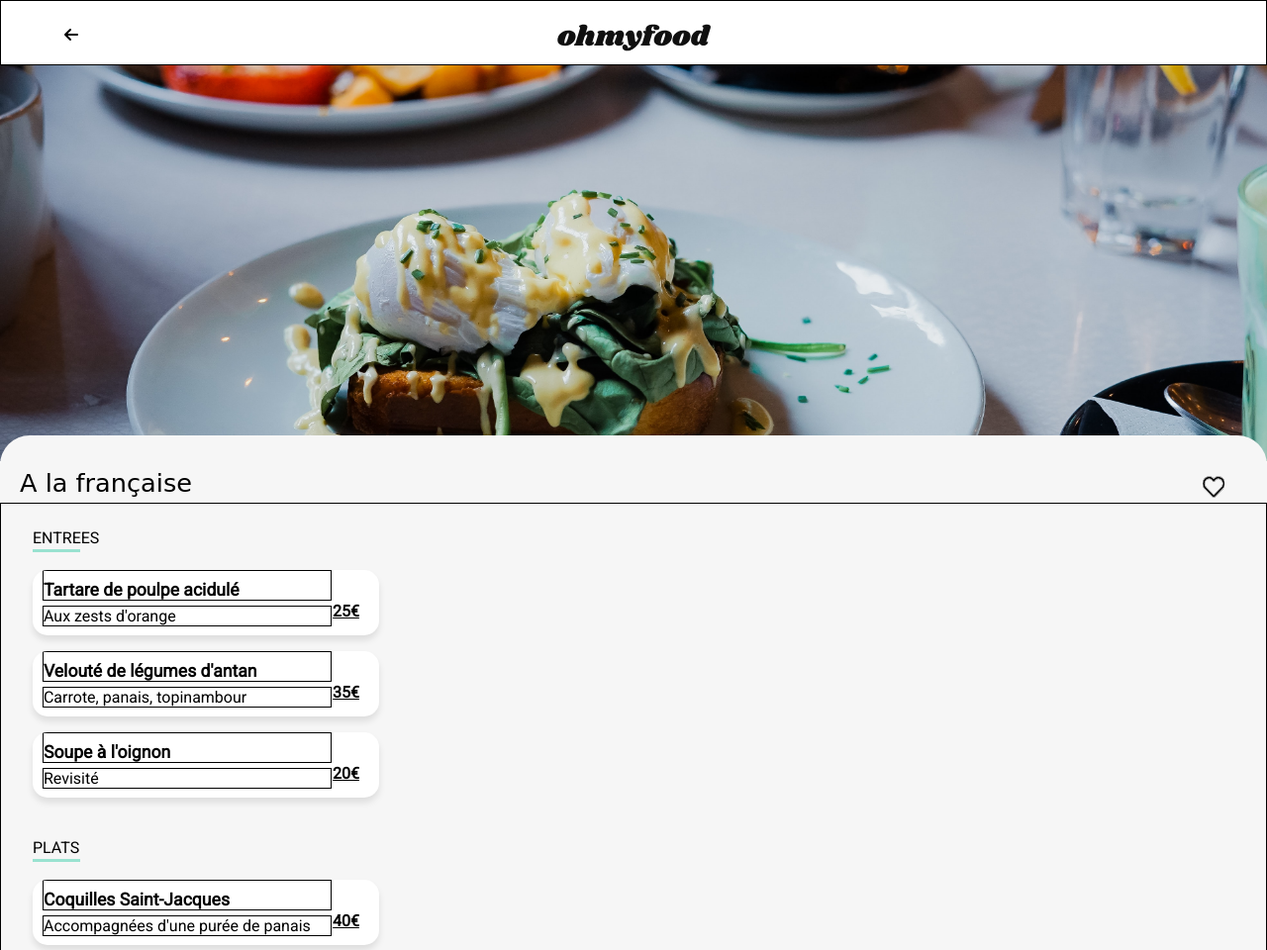
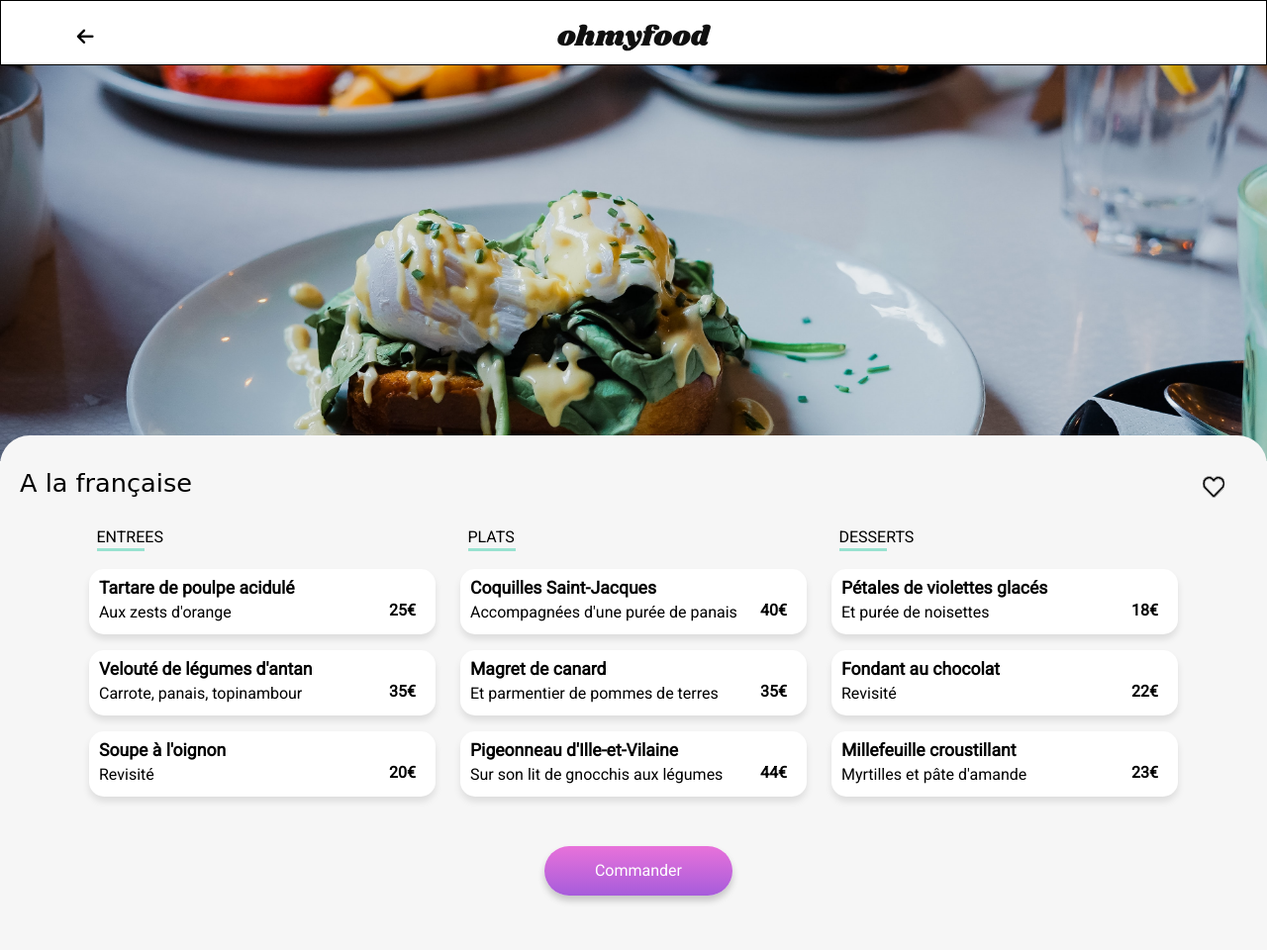
Before and after one commit to Dalkeri/P3, a website: page pages/a_la_francaise.html in a window 1280 px wide. Shown: the top 960 px of the page at 99% size. Drawn offline with Linux system fonts and the light colour scheme; a web font is replaced by a local one.

Commit message:
flex menu, toutes les anims uniquement dans leur fichier individuel

```diff
--- a/pages/a_la_francaise.html
+++ b/pages/a_la_francaise.html
@@ -8,9 +8,7 @@
     <link href="https://fonts.googleapis.com/css2?family=Shrikhand&display=swap" rel="stylesheet">
     <link href="https://fonts.googleapis.com/css2?family=Roboto&display=swap" rel="stylesheet">
     <script src="https://kit.fontawesome.com/7e823e3ec9.js" crossorigin="anonymous"></script>
-    <link rel="icon" href="images/logo/ohmyfood@2x.svg" />
-
-
+    <link rel="icon" href="../images/logo/ohmyfood@2x.svg" />
     <title>OhMyFood</title>
 </head>
 <body>
--- a/sass/2-Utils/_variables.scss
+++ b/sass/2-Utils/_variables.scss
@@ -21,3 +21,4 @@ $duration: 1.5s;
 //NOTCH
 $height-card: 68px;
 $width-carre: 60px;
+$color-green-notch: #99e2d0;
--- a/sass/3-Layout/_header.scss
+++ b/sass/3-Layout/_header.scss
@@ -18,7 +18,8 @@ header{
         display: block;
         position: absolute;
         color: black;
-        left: 5%;
+        left: 6%;
         top: 25px;
+        font-size: 1.2rem;
     }
 }
--- a/sass/4-Components/_heart.scss
+++ b/sass/4-Components/_heart.scss
@@ -1,3 +1,5 @@
+//contient toute l'animation heart
+
 .heart{
     font-size: 1.4rem;
     transform: scaleY(1.1);
--- a/sass/4-Components/_loader.scss
+++ b/sass/4-Components/_loader.scss
@@ -1,3 +1,5 @@
+//contient toute l'animation du loader
+
 .loader{
     // border:1px solid black;
     z-index: 10;
@@ -11,7 +13,8 @@
     align-items: center;
     background: -webkit-gradient(linear, left top, left bottom, from(#f50f91), to(white));
     opacity: 1;
-    animation: opacityDown 2s 3s forwards, scaleDown 1s 5s forwards;
+    animation: test 2s 3s forwards;
+    // animation: opacityDown 2s 3s forwards, scaleDown 1s 5s forwards;
 
 }
 
@@ -58,19 +61,37 @@
     }
 }
 
-@keyframes opacityDown{
-    from{
+// @keyframes opacityDown{
+//   from{
+//     opacity: 1;
+//   }
+//   to{
+//     opacity: 0;
+//   }
+// }
+// @keyframes scaleDown{
+//   from{
+//     transform: scale(1);
+//   }
+//   to{
+//     transform: scale(0);
+//   }
+// }
+
+@keyframes test{
+  0% {
     opacity: 1;
   }
-    to{
-      opacity: 0;
+  50% {
+    opacity: 0.5;
   }
-}
-@keyframes scaleDown{
-    from{
+  99% {
     transform: scale(1);
   }
-    to{
+  100% {
+    // display: none;
+    opacity: 0;
     transform: scale(0);
   }
+
 }
--- a/sass/4-Components/_notch.scss
+++ b/sass/4-Components/_notch.scss
@@ -1,3 +1,28 @@
+//contient toute l'animation notch
+
+.menuCard{
+    &__text{
+        transition: width 1000ms;
+        .price{
+            transition: transform 1000ms;
+        }
+    }
+    &:hover {
+        .menuCard__text{
+            width: 59%; //calc a la place  80% 210px calc(100% - $width-carre - 20px)
+        }
+        .price{
+            transform: translate(-60px, 0px);
+        }
+        .menuCard__notch {
+            transform: scaleX(1);
+            .icon{
+                animation: rotation 1s forwards;
+            }
+        }
+    }
+}
+
 .menuCard__notch {
     position: absolute;
     border-radius: 0px 20px 20px 0px;
@@ -6,7 +31,7 @@
     top: 0px;
     width: $width-carre;
     height: $height-card;
-    background-color: green;
+    background-color: $color-green-notch;
     transform-origin: center right;
     transform: scaleX(0);
     transition: transform 1000ms;
@@ -14,7 +39,6 @@
 
 .icon {
     position: absolute;
-    // visibility: hidden;
     color: white;
     font-size: 1em;
     width: 100%;
@@ -23,7 +47,7 @@
     text-align: center;
 }
 
-@keyframes test{
+@keyframes rotation{
     from{
         transform: rotate(360deg);
     }
--- a/sass/5-Pages/_menu.scss
+++ b/sass/5-Pages/_menu.scss
@@ -50,22 +50,26 @@
 }
 
 .menu__cards{
+    display: flex;
+    flex-direction: row;
+    flex-wrap: wrap;
+    align-items: center;
+    justify-content: center;
     // border:2px solid blue;
+}
+
+.menu_category{
+    width:100%;
+    max-width: 375px;
+    // border:1px solid black;
     display: flex;
     flex-direction: column;
-    align-items: center;
-    border:1px solid black;
-}
-
-
-.menu_category{
-    width:95%;
-    // border:1px solid black;
     padding-top: 9px;
     h3{
         font-weight: normal;
         font-size: 1rem;
         margin-bottom: 23px;
+        margin-left: 20px;
         position: relative;
         &:after {
             content: "";
@@ -82,56 +86,36 @@
 
 .menuCard{
     display: flex;
-    // max-width: 350px;
     height: 66px;
+    width: 95%;
+    margin: auto;
     @include cardConfiguration;
     position: relative;
     overflow: hidden;
     &__text{
-        // border:1px solid black;
         width: calc(100% - 60px); //83% calc(100% - 20px)
-        transition: width 1000ms;
-
         &__title{
             font-weight: bold;
-            // border:1px solid black;
             font-size: 1.1rem;
             padding-top: 9px;
             margin: 0 0 5px 10px;
         }
         &__info{
-            // border:1px solid black;
             margin: 0 0 0 10px;
         }
         p{
-            border:1px solid black;
+            // border:1px solid black;
             text-overflow: ellipsis;
             white-space: nowrap;
             overflow: hidden;
             width: 100%;
-            transition: width 1000ms;
         }
         .price{
             position: absolute;
             font-weight: bold;
-            text-decoration: underline;
+            text-decoration: none;
             right: 20px;
             bottom: 15px;
-            transition: transform 1000ms;
-        }
-    }
-    &:hover {   //:hover__text
-        .menuCard__text{ //p
-            width: 59%; //calc a la place  80% 210px calc(100% - $width-carre - 20px)
-        }
-        .price{
-            transform: translate(-60px, 0px);
-        }
-        .menuCard__notch {
-            transform: scaleX(1);
-            .icon{
-                animation: test 1s forwards;
-            }
         }
     }
 }
```
Also changed, not shown: public/css/style.css, 1 other file. Lines whose indentation alone changed are shown as unchanged.
